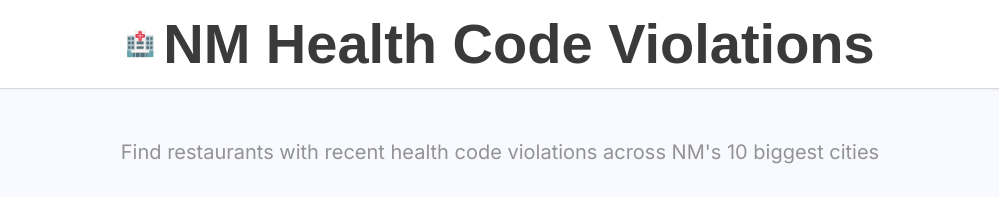
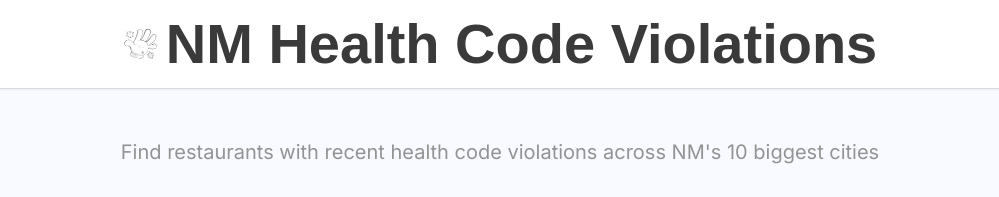
Before and after one commit to aindaco1/restaurant-locations, a Jekyll site: the page built from index.html, in a window 1280 px wide. Shown: the top 197 px of the page, without its empty margins (140-1139 px from the left). Built offline with Jekyll 4.4.1, drawn with Linux system fonts in a browser that asks for light colours; some web fonts are replaced.

Commit message:
Replace header emoji with Dust Wave logo SVG

```diff
--- a/_includes/header.html
+++ b/_includes/header.html
@@ -1,7 +1,7 @@
 <header class="header">
   <div class="header__container">
     <div class="header__branding header__branding--centered">
-      <span class="header__logo" role="img" aria-label="Health inspection">🏥</span>
+      <img src="{{ '/assets/images/dust-wave-logo.svg' | relative_url }}" alt="Dust Wave" class="header__logo">
       <h1>
         <a href="{{ '/' | relative_url }}" style="color: inherit; text-decoration: none;">
           NM Health Code Violations
--- a/assets/partials/_components.scss
+++ b/assets/partials/_components.scss
@@ -110,12 +110,11 @@ a {
   }
 
   &__logo {
-    font-size: $h4--size;
+    max-height: $size--unit * 4;
     flex-shrink: 0;
-    line-height: 1;
 
     @include sm {
-      font-size: $body--size;
+      max-height: $size--unit * 3;
     }
   }
 }
```
Also changed, not shown: favicon.svg.
